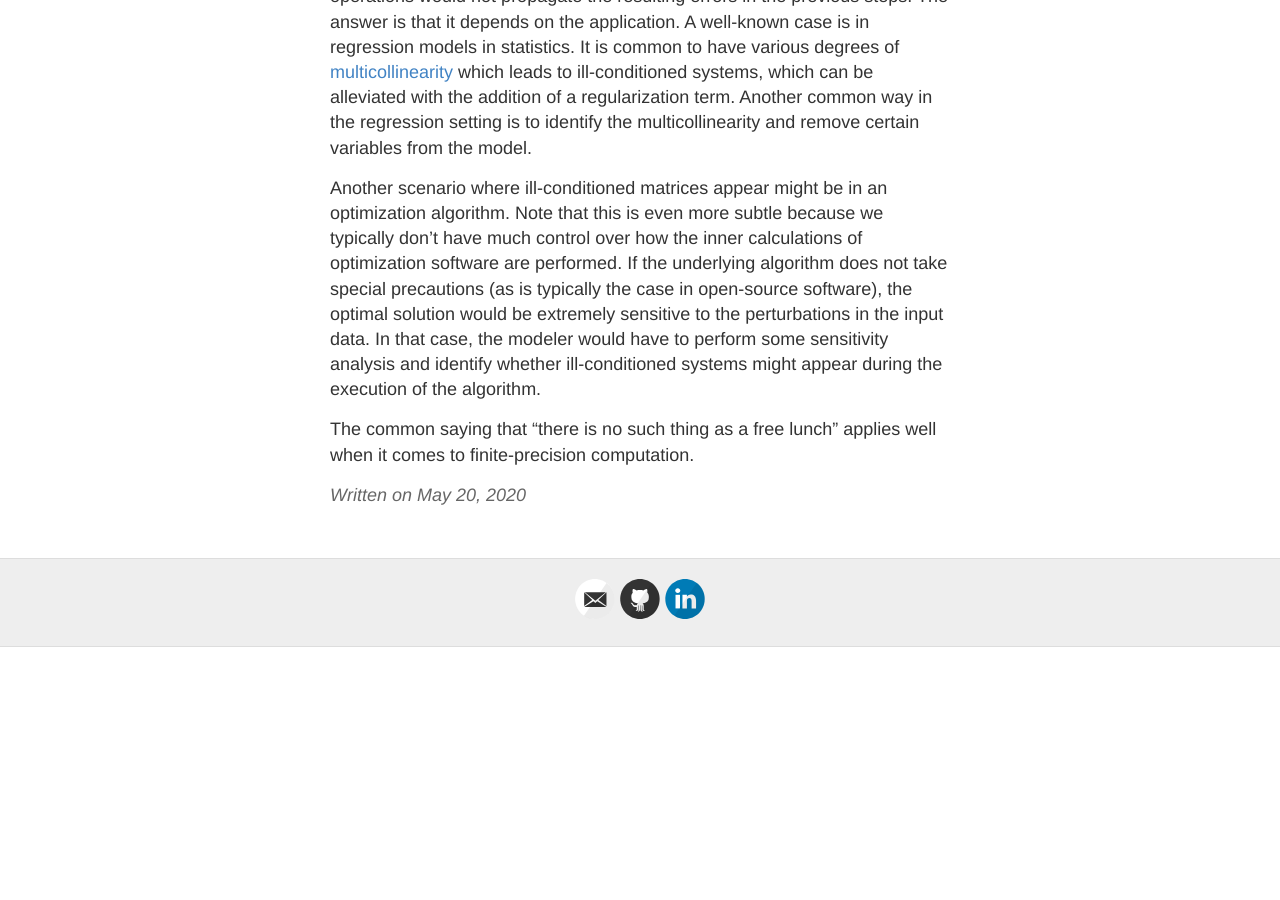
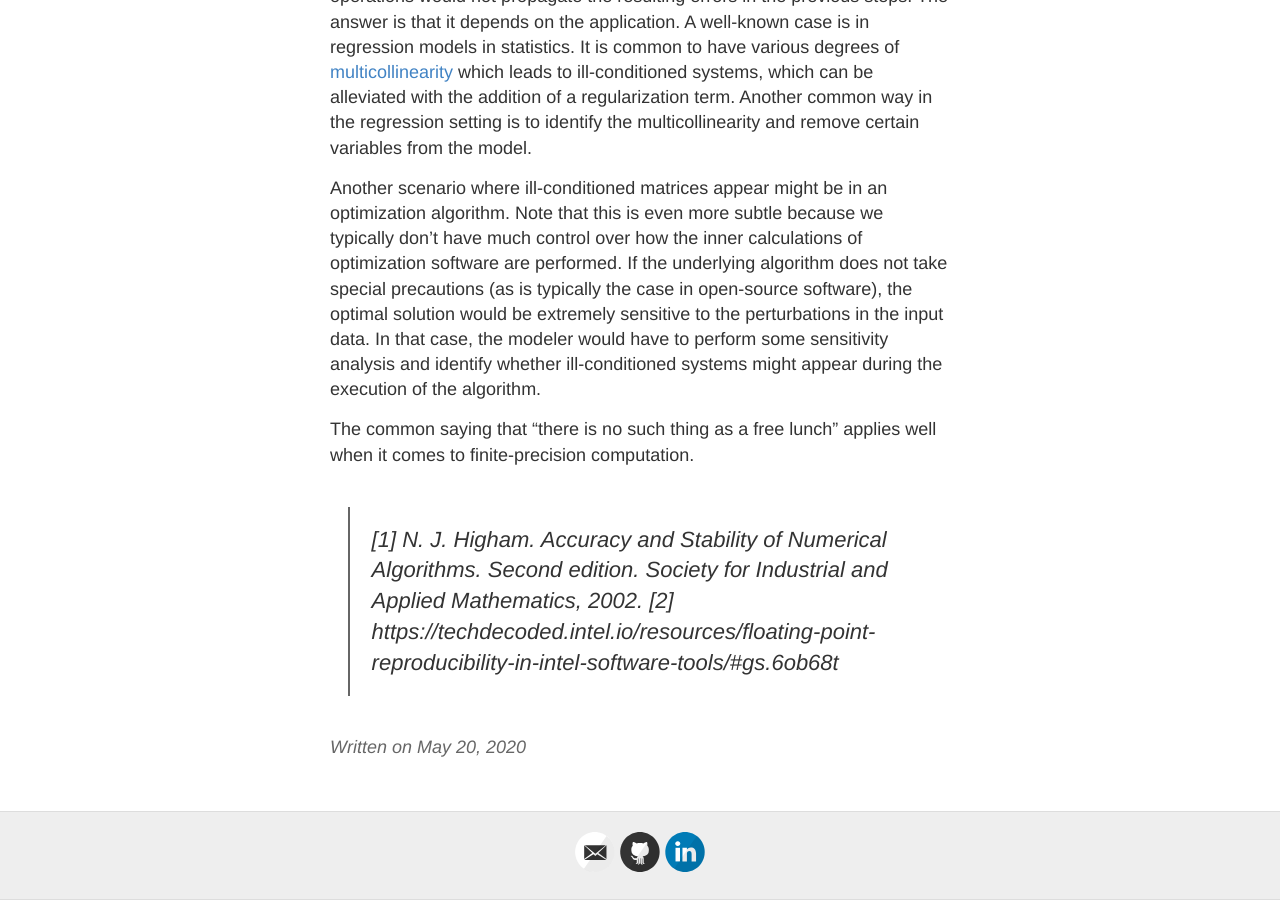
Before and after one commit to muratmut/muratmut.github.io, a Jekyll site: the page built from _posts/2020-05-20-reproducability.md, in a window 1280 px wide and 900 px high, scrolled down 3291 px. Built offline with Jekyll 4.4.1, drawn with Linux system fonts in a browser that asks for light colours; formulas are drawn with MathJax 3; before the commit the page ends 3938 px from its top, so only the background shows below that.

Commit message:
Update 2020-05-20-reproducability.md

```diff
--- a/_posts/2020-05-20-reproducability.md
+++ b/_posts/2020-05-20-reproducability.md
@@ -73,3 +73,6 @@ Now that we have seen it is very hard to avoid getting occasionally different re
 Another scenario where ill-conditioned matrices appear might be in an optimization algorithm. Note that this is even more subtle because we typically don’t have much control over how the inner calculations of optimization software are performed. If the underlying algorithm does not take special precautions (as is typically the case in open-source software), the optimal solution would be extremely sensitive to the perturbations in the input data. In that case, the modeler would have to perform some sensitivity analysis and identify whether ill-conditioned systems might appear during the execution of the algorithm.
 
 The common saying that “there is no such thing as a free lunch” applies well when it comes to finite-precision computation.
+
+> [1] N. J. Higham. Accuracy and Stability of Numerical Algorithms. Second edition. Society for Industrial and Applied Mathematics, 2002.
+[2] https://techdecoded.intel.io/resources/floating-point-reproducibility-in-intel-software-tools/#gs.6ob68t
```
